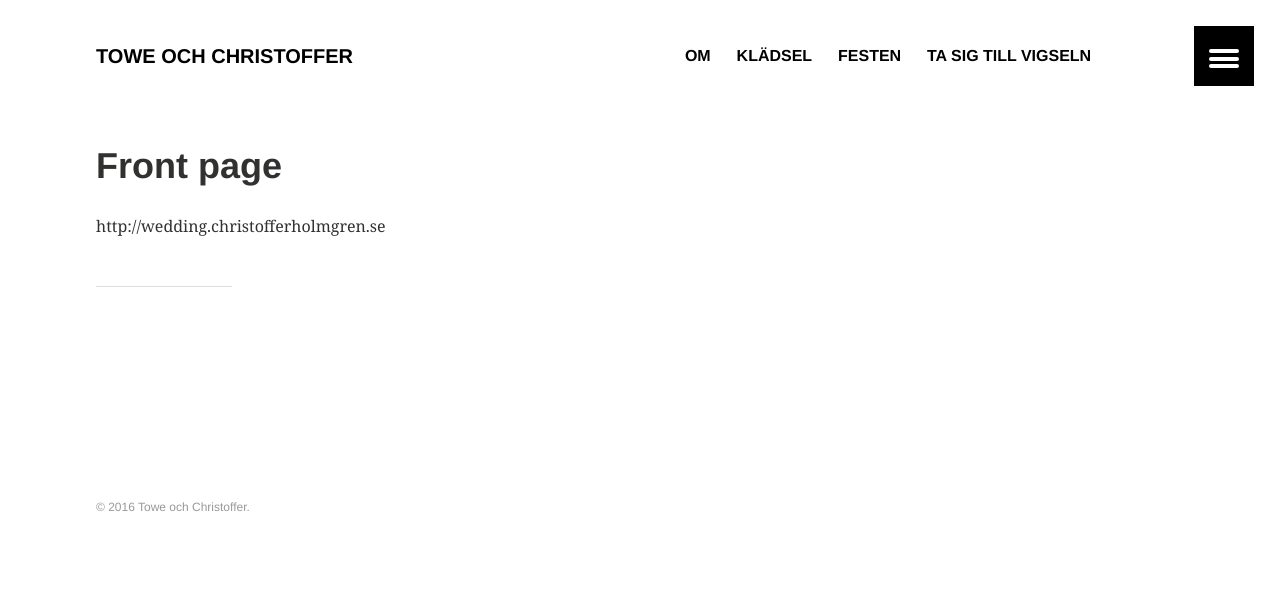
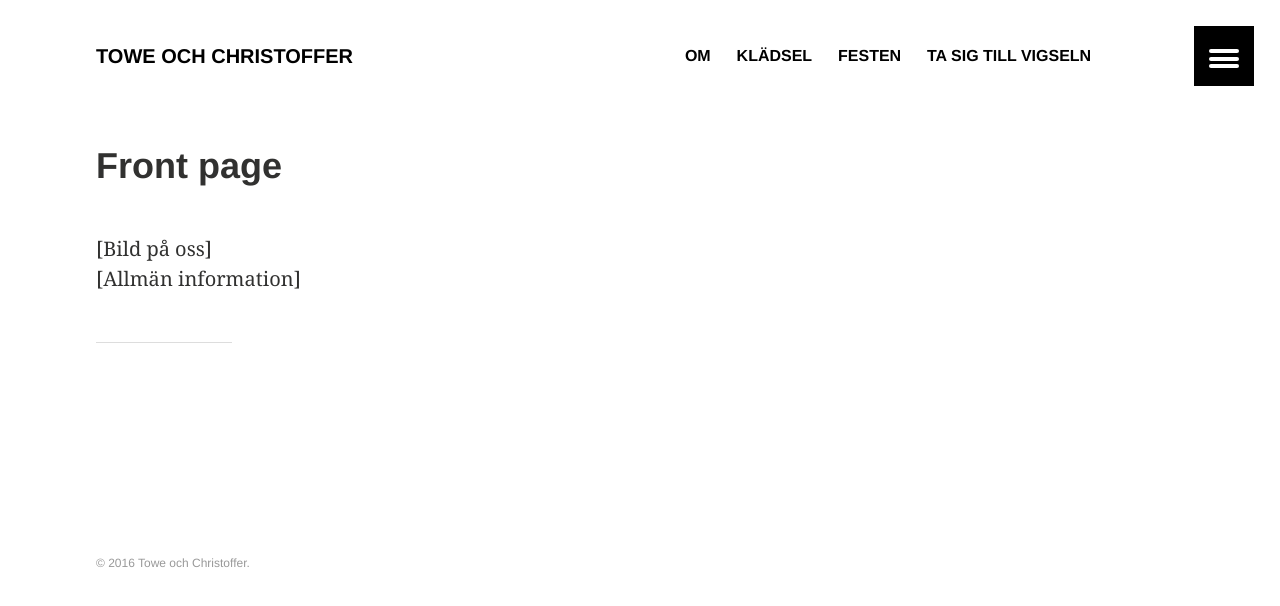
Before and after one commit to toweochchristoffer/wedding-page, a Jekyll site: the page built from index.md, in a window 1280 px wide. Shown: the top 606 px of the page. Built offline with Jekyll 4.4.1, drawn with Linux system fonts in a browser that asks for light colours.

Commit message:
Update index.md

```diff
--- a/index.md
+++ b/index.md
@@ -4,9 +4,5 @@ permalink: /
 title: "Front page"
 ---
 
-<div class="tiles">
-{% for post in site.posts %}
-	{% include post-grid.html %}
-{% endfor %}
-{{site.url}}
-</div><!-- /.tiles -->
+[Bild på oss]
+[Allmän information]
```
